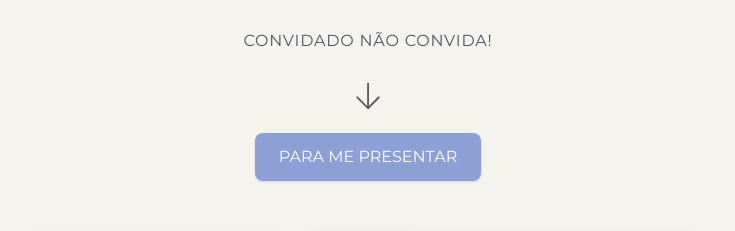
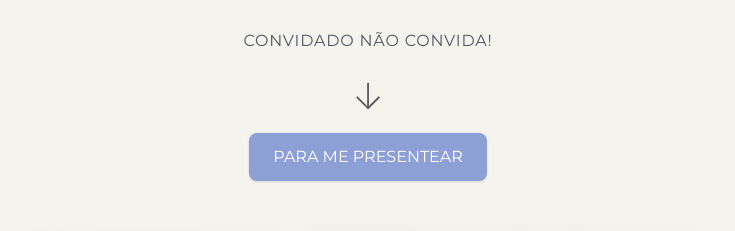
Before and after one commit to NatySG/convite-aniversario-15anos, a Next.js app: page / in a window 1280 px wide. Shown: the part 2324-2555 px from the top of the page, without its empty margins (272-1007 px from the left). Built offline with nearby package versions, Linux system fonts and the light colour scheme; a web font is replaced by a local one.

Commit message:
error de digitação

```diff
--- a/src/app/components/Convite.tsx
+++ b/src/app/components/Convite.tsx
@@ -225,7 +225,7 @@ export default function Convite({
 
         <div className="text-center mt-20">
           <Button variant="primary" onClick={() => setIsModalOpen(true)}>
-            PARA ME PRESENTAR
+            PARA ME PRESENTEAR
           </Button>
         </div>
 
```
